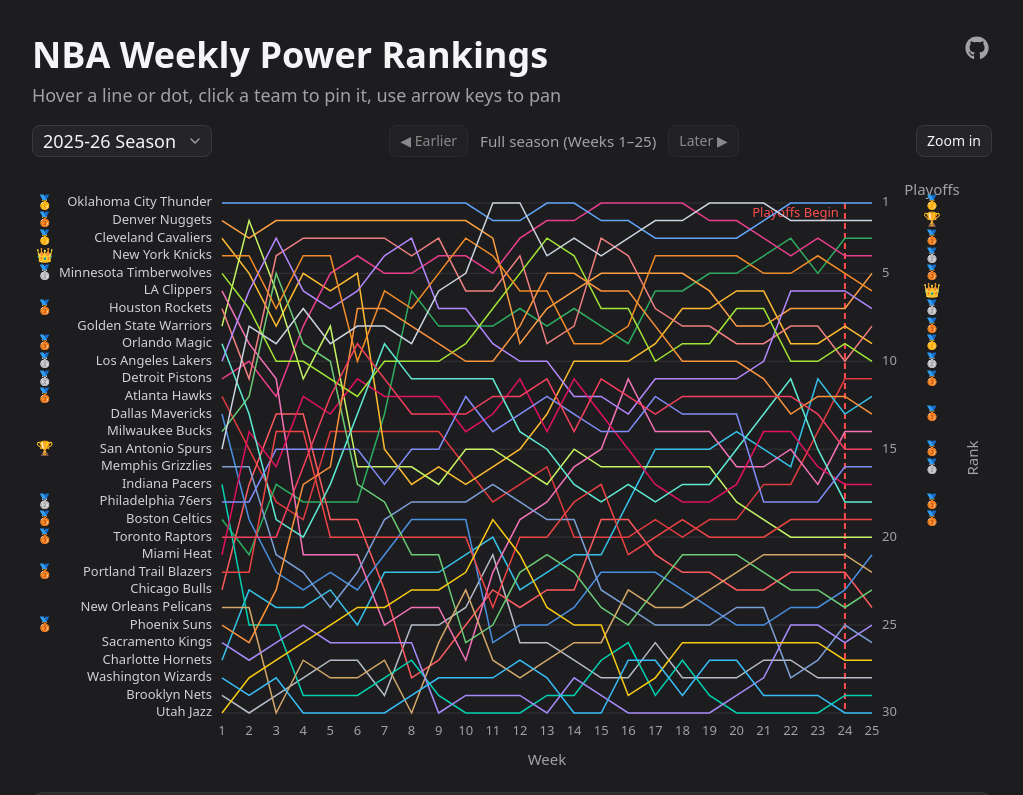
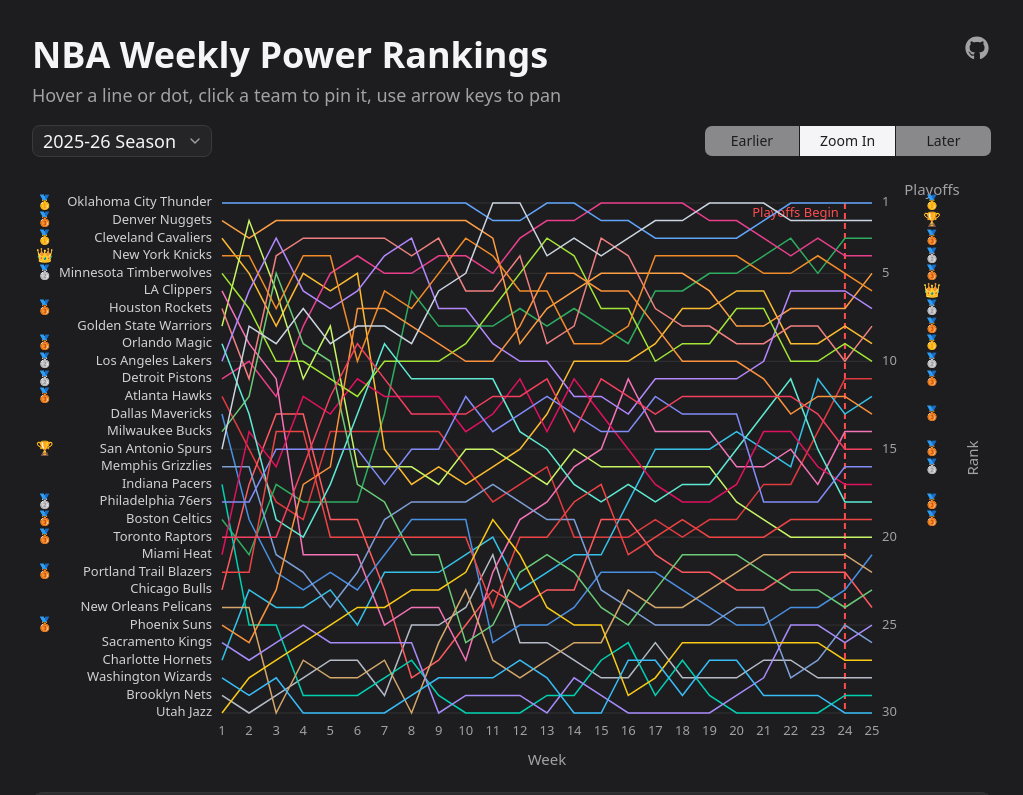
Before and after one commit to nathanemyers/nba-weekly-power-rankings, a React (Vite) app: page / in a window 1280 px wide. Shown: the top 795 px of the page, without its empty margins (128-1151 px from the left). Built offline with nearby package versions, Linux system fonts and the light colour scheme.

Commit message:
update chart controls

```diff
--- a/src/App.tsx
+++ b/src/App.tsx
@@ -1,7 +1,5 @@
-import { useEffect } from 'react'
 import RankingsChart from 'components/Chart/Chart'
 import GitHubBadge from 'components/GitHubBadge'
-import { Button } from '@/components/ui/button'
 import SeasonSelect from 'components/SeasonSelect'
 import RankSwings from 'components/RankSwings/RankSwings'
 import TeamSummary from 'components/TeamSummary'
@@ -10,20 +8,16 @@
 import { selectSeason } from 'store/slices/navigation/navigation'
 import { selectSeasonView } from 'store/slices/seasons/seasons'
 import {
-  pageWindow,
-  selectCanPageEarlier,
-  selectCanPageLater,
-  selectCanZoom,
   selectEndWeek,
   selectStartWeek,
-  selectZoomedOut,
-  zoomToggled,
 } from 'store/slices/chartView/chartView'
 import {
   pinToggled,
   selectPinnedTeam,
   selectPinnedTeams,
 } from 'store/slices/selection/selection'
+import ChartControls from './components/ChartControls'
+import { useChartControls } from './components/Chart/useChartControls'
 
 const CHART_WIDTH = 960
 const CHART_HEIGHT = 600
@@ -33,26 +27,14 @@
   const dispatch = useAppDispatch()
   const season = useAppSelector(selectSeason)
   const data = useAppSelector(selectSeasonView)
-  const zoomedOut = useAppSelector(selectZoomedOut)
   const startWeek = useAppSelector(selectStartWeek)
   const endWeek = useAppSelector(selectEndWeek)
-  const canPageEarlier = useAppSelector(selectCanPageEarlier)
-  const canPageLater = useAppSelector(selectCanPageLater)
-  const canZoom = useAppSelector(selectCanZoom)
   const pinnedTeams = useAppSelector(selectPinnedTeams)
   const pinnedTeam = useAppSelector(selectPinnedTeam)
 
   const togglePin = (team?: Team) => dispatch(pinToggled(team))
 
-  useEffect(() => {
-    if (zoomedOut) return
-    const onKey = (e: KeyboardEvent) => {
-      if (e.key === 'ArrowLeft') dispatch(pageWindow(-1))
-      if (e.key === 'ArrowRight') dispatch(pageWindow(1))
-    }
-    window.addEventListener('keydown', onKey)
-    return () => window.removeEventListener('keydown', onKey)
-  }, [zoomedOut, dispatch])
+  useChartControls()
 
   return (
     <main
@@ -75,34 +57,7 @@
         <>
           <div className="flex flex-wrap items-center justify-between gap-3">
             <SeasonSelect />
-
-            <div className="flex items-center gap-3">
-              <Button
-                variant="outline"
-                onClick={() => dispatch(pageWindow(-1))}
-                disabled={!canPageEarlier}
-              >
-                ◀ Earlier
-              </Button>
-              <span className="text-[0.95rem] text-muted-foreground">
-                {zoomedOut
-                  ? `Full season (Weeks 1–${data.maxWeek})`
-                  : `Weeks ${startWeek}–${endWeek}`}
-              </span>
-              <Button
-                variant="outline"
-                onClick={() => dispatch(pageWindow(1))}
-                disabled={!canPageLater}
-              >
-                Later ▶
-              </Button>
-            </div>
-
-            {canZoom && (
-              <Button variant="outline" onClick={() => dispatch(zoomToggled())}>
-                {zoomedOut ? 'Zoom in' : 'Zoom out'}
-              </Button>
-            )}
+            <ChartControls />
           </div>
 
           <div>
--- /dev/null
+++ b/src/components/Chart/useChartControls.ts
@@ -0,0 +1,18 @@
+import { useAppDispatch, useAppSelector } from 'store/hooks'
+import { pageWindow, selectZoomedOut } from 'store/slices/chartView'
+import { useEffect } from 'react'
+
+export const useChartControls = () => {
+  const dispatch = useAppDispatch()
+  const zoomedOut = useAppSelector(selectZoomedOut)
+
+  useEffect(() => {
+    if (zoomedOut) return
+    const onKey = (e: KeyboardEvent) => {
+      if (e.key === 'ArrowLeft') dispatch(pageWindow(-1))
+      if (e.key === 'ArrowRight') dispatch(pageWindow(1))
+    }
+    window.addEventListener('keydown', onKey)
+    return () => window.removeEventListener('keydown', onKey)
+  }, [zoomedOut, dispatch])
+}
--- /dev/null
+++ b/src/components/ChartControls.tsx
@@ -0,0 +1,45 @@
+import { useAppDispatch, useAppSelector } from '@/store/hooks'
+import {
+  selectZoomedOut,
+  selectCanPageEarlier,
+  selectCanPageLater,
+  selectCanZoom,
+  pageWindow,
+  zoomToggled,
+} from 'store/slices/chartView'
+import { Button } from './ui/button'
+import { ButtonGroup } from './ui/button-group'
+
+export default function ChartControls() {
+  const dispatch = useAppDispatch()
+  const zoomedOut = useAppSelector(selectZoomedOut)
+  const canPageEarlier = useAppSelector(selectCanPageEarlier)
+  const canPageLater = useAppSelector(selectCanPageLater)
+  const canZoom = useAppSelector(selectCanZoom)
+
+  return (
+    <ButtonGroup>
+      <Button
+        className="w-24"
+        onClick={() => dispatch(pageWindow(-1))}
+        disabled={!canPageEarlier}
+      >
+        Earlier
+      </Button>
+      <Button
+        className="w-24"
+        disabled={!canZoom}
+        onClick={() => dispatch(zoomToggled())}
+      >
+        {zoomedOut ? `Zoom In` : `Zoom Out`}
+      </Button>
+      <Button
+        className="w-24"
+        onClick={() => dispatch(pageWindow(1))}
+        disabled={!canPageLater}
+      >
+        Later
+      </Button>
+    </ButtonGroup>
+  )
+}
--- /dev/null
+++ b/src/components/ui/button-group.tsx
@@ -0,0 +1,83 @@
+import { cva, type VariantProps } from "class-variance-authority"
+import { cn } from "cn"
+import { Slot } from "radix-ui"
+
+import { Separator } from "@/components/ui/separator"
+
+const buttonGroupVariants = cva(
+  "group/button-group flex w-fit items-stretch *:focus-visible:relative *:focus-visible:z-10 has-[>[data-slot=button-group]]:gap-2 has-[select[aria-hidden=true]:last-child]:[&>[data-slot=select-trigger]:last-of-type]:rounded-r-lg [&>[data-slot=select-trigger]:not([class*='w-'])]:w-fit [&>input]:flex-1",
+  {
+    variants: {
+      orientation: {
+        horizontal:
+          "[&>*:not(:first-child)]:rounded-l-none [&>*:not(:first-child)]:border-l-0 [&>*:not(:last-child)]:rounded-r-none [&>[data-slot]:not(:has(~[data-slot]))]:rounded-r-lg!",
+        vertical:
+          "flex-col [&>*:not(:first-child)]:rounded-t-none [&>*:not(:first-child)]:border-t-0 [&>*:not(:last-child)]:rounded-b-none [&>[data-slot]:not(:has(~[data-slot]))]:rounded-b-lg!",
+      },
+    },
+    defaultVariants: {
+      orientation: "horizontal",
+    },
+  }
+)
+
+function ButtonGroup({
+  className,
+  orientation,
+  ...props
+}: React.ComponentProps<"div"> & VariantProps<typeof buttonGroupVariants>) {
+  return (
+    <div
+      role="group"
+      data-slot="button-group"
+      data-orientation={orientation}
+      className={cn(buttonGroupVariants({ orientation }), className)}
+      {...props}
+    />
+  )
+}
+
+function ButtonGroupText({
+  className,
+  asChild = false,
+  ...props
+}: React.ComponentProps<"div"> & {
+  asChild?: boolean
+}) {
+  const Comp = asChild ? Slot.Root : "div"
+
+  return (
+    <Comp
+      className={cn(
+        "flex items-center gap-2 rounded-lg border bg-muted px-2.5 text-sm font-medium [&_svg]:pointer-events-none [&_svg:not([class*='size-'])]:size-4",
+        className
+      )}
+      {...props}
+    />
+  )
+}
+
+function ButtonGroupSeparator({
+  className,
+  orientation = "vertical",
+  ...props
+}: React.ComponentProps<typeof Separator>) {
+  return (
+    <Separator
+      data-slot="button-group-separator"
+      orientation={orientation}
+      className={cn(
+        "relative self-stretch bg-input data-horizontal:mx-px data-horizontal:w-auto data-vertical:my-px data-vertical:h-auto",
+        className
+      )}
+      {...props}
+    />
+  )
+}
+
+export {
+  ButtonGroup,
+  ButtonGroupSeparator,
+  ButtonGroupText,
+  buttonGroupVariants,
+}
--- /dev/null
+++ b/src/components/ui/separator.tsx
@@ -0,0 +1,25 @@
+import * as React from "react"
+import { cn } from "cn"
+import { Separator as SeparatorPrimitive } from "radix-ui"
+
+function Separator({
+  className,
+  orientation = "horizontal",
+  decorative = true,
+  ...props
+}: React.ComponentProps<typeof SeparatorPrimitive.Root>) {
+  return (
+    <SeparatorPrimitive.Root
+      data-slot="separator"
+      decorative={decorative}
+      orientation={orientation}
+      className={cn(
+        "shrink-0 bg-border data-horizontal:h-px data-horizontal:w-full data-vertical:w-px data-vertical:self-stretch",
+        className
+      )}
+      {...props}
+    />
+  )
+}
+
+export { Separator }
```
